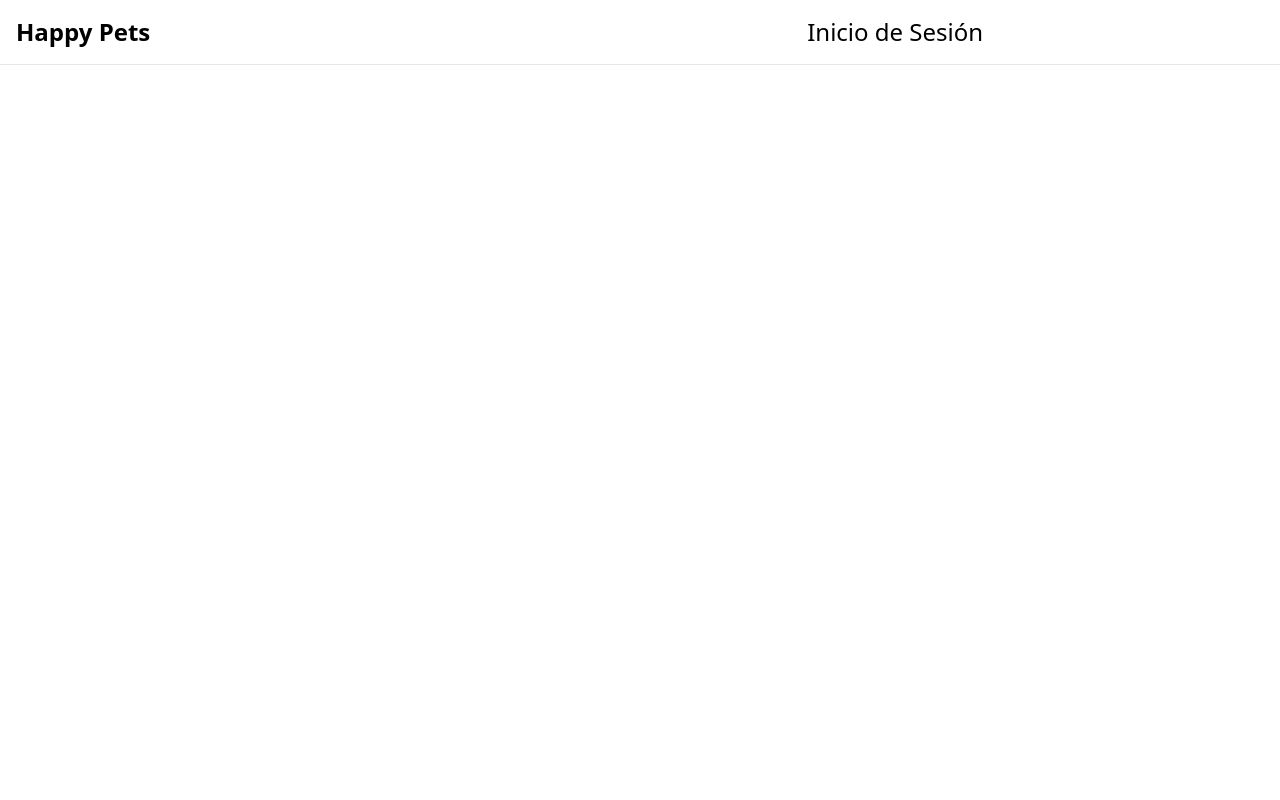
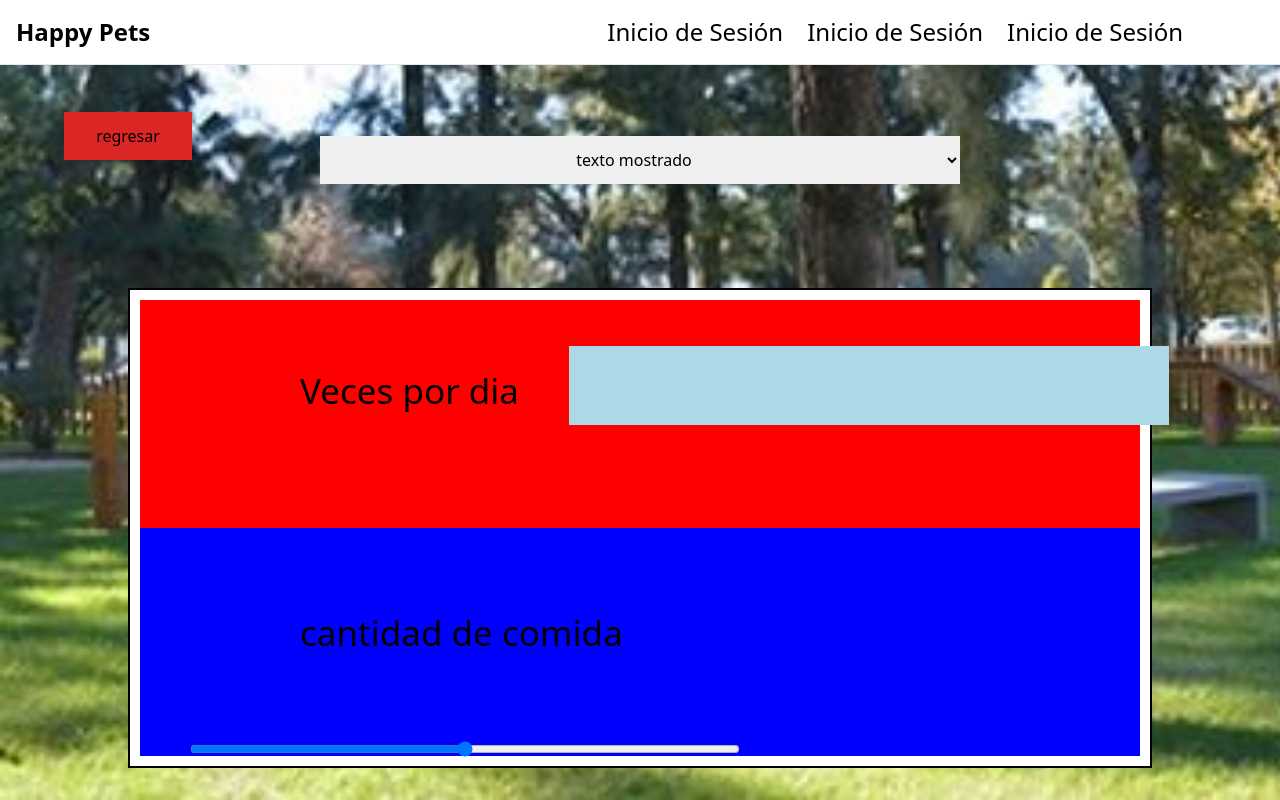
Before and after one commit to Shino2302/HappyPetsWebApp, an Angular app: page /dashboard/config-dispenser in a window 1280 px wide. Built offline with nearby package versions, Linux system fonts and the light colour scheme.

Commit message:
config-dispenser medio terminado

```diff
--- a/src/app/dashboard/pages/config-dispenser/config-dispenser.component.html
+++ b/src/app/dashboard/pages/config-dispenser/config-dispenser.component.html
@@ -1,5 +1,23 @@
-<body style="background-color: red;">
-    <div style="background-color: red;">
-        <button></button>
+<div class="flex flex-col h-screen w-full items-center justify-center bg-gray-900 bg-cover bg-no-repeat" style="background-image: url(../../../../assets/fondo.jpg)">
+    <button class="bg-red-600 relative right-[40%] h-[3rem] w-[8rem]" >regresar</button>
+    <select class="relative w-[50%] size-[3rem] bottom-[3%]" style="text-align: center;">
+        <option value="lo que enviara">texto mostrado</option>
+        <option value="lo que enviara">nada</option>
+
+    </select>
+    <div class="relative flex flex-col items-center w-[80%] top-[10%] h-[60%] p-[10px]" style="border-width: 2px; border-color: black; background-color: white;">
+        <!--
+            contenido de dispensadores:
+            cant_comida
+            Veces por dia
+        -->
+        <div class="w-full h-[50%]" style="background-color: red;">
+            <label style="font-size: 35px; vertical-align: -45px ; margin-left: 10rem;">Veces por dia</label>
+            <input type="number" class="relative top-[20%] left-[5%] w-[60%] h-[35%]" style="background-color: lightblue;font-size: 50px; text-align: center;"/>
+        </div>
+        <div class="w-full h-[50%]" style="background-color: blue;">
+            <label style="font-size: 35px; vertical-align: -100px ; margin-left: 10rem;">cantidad de comida</label>
+            <input type="range" class="relative top-[35%] left-[5%] w-[55%]" />
+        </div>
     </div>
-</body>
+</div>
--- a/src/app/dashboard/pages/my-pets/my-pets.component.html
+++ b/src/app/dashboard/pages/my-pets/my-pets.component.html
@@ -4,13 +4,13 @@
     <!--  CAJA CON CHECKBOXES -->
 
 <div class="flex h-screen w-full items-center justify-center bg-gray-900 bg-cover bg-no-repeat" style="background-image: url(../../../../assets/fondo.jpg)">
-    <div
+
+  <div
       id="carouselDarkVariant"
       class="w-[55%] h-[55%] right-[-2%] relative"
       data-twe-carousel-init
       data-twe-ride="carousel"
 
-      style="background-color: red;"
       >
       <!-- Carousel indicators -->
       <div
@@ -46,8 +46,8 @@
       data-twe-carousel-item
       data-twe-carousel-active>
       <img
-      src="https://i.ibb.co/zH3P2wQ/Mongo-DBLogo.png"
-      class="size-full"
+      src="../../../../assets/dogperfilTEST.jpeg"
+      class=""
       alt="Motorbike Smoke" />
       <div
       class="absolute inset-x-[15%] bottom-5 hidden py-5 text-center text-black md:block">
@@ -64,8 +64,8 @@
   data-twe-carousel-item
   >
   <img
-  src="https://i.ibb.co/zH3P2wQ/Mongo-DBLogo.png"
-  class="size-full"
+  src=""
+  class=""
   alt="Motorbike Smoke" />
   <div
   class="absolute inset-x-[15%] bottom-5 hidden py-5 text-center text-black md:block">
@@ -81,8 +81,8 @@ class="relative float-left -mr-[100%] hidden w-full !transform-none opacity-0 tr
 data-twe-carousel-fade
 data-twe-carousel-item>
 <img
-src="https://mdbcdn.b-cdn.net/img/Photos/Slides/img%20(40).webp"
-class="block w-full"
+src=""
+class=""
 alt="Woman Reading a Book" />
 <div
 class="absolute inset-x-[15%] bottom-5 hidden py-5 text-center text-black md:block">
@@ -148,6 +148,8 @@ class="!absolute !-m-px !h-px !w-px !overflow-hidden !whitespace-nowrap !border-
 
 
 <!--checkbox que aumentaran dependiendo de la cantidad de mascotas que tenga el usuario-->
+
+
 <div class="relative left-[13%] h-[65%] w-[20%] p-[10px]" style="border-width: 2px; border-color: black; background-color: white;">
   <label>
     <input type="checkbox" class="relative"/>
@@ -164,12 +166,12 @@ class="!absolute !-m-px !h-px !w-px !overflow-hidden !whitespace-nowrap !border-
 </div>
 
 <!--   BOTONES A LIMENTAR O EDITAR   -->
-<button class="top-[15rem] right-[65%]  relative flex items-center rounded-lg bg-gradient-to-tr from-orange-600 to-orange-800 p-3 font-sans text-xs font-bold uppercase text-white shadow-md shadow-pink-500/20 transition-all hover:shadow-lg hover:shadow-pink-500/40 active:opacity-[0.85] disabled:pointer-events-none disabled:opacity-50 disabled:shadow-none">
+<button class="top-[37%] right-[65%]  relative flex items-center rounded-lg bg-gradient-to-tr from-orange-600 to-orange-800 p-3 font-sans text-xs font-bold uppercase text-white shadow-md shadow-pink-500/20 transition-all hover:shadow-lg hover:shadow-pink-500/40 active:opacity-[0.85] disabled:pointer-events-none disabled:opacity-50 disabled:shadow-none">
   alimentar
     <i class="fas fa-heart text-lg leading-none"></i>
   </button>
 
-  <button class="top-[15rem] right-[40%]  relative flex items-center rounded-lg bg-gradient-to-tr from-orange-600 to-orange-800 p-3 font-sans text-xs font-bold uppercase text-white shadow-md shadow-pink-500/20 transition-all hover:shadow-lg hover:shadow-pink-500/40 active:opacity-[0.85] disabled:pointer-events-none disabled:opacity-50 disabled:shadow-none">
+  <button class="top-[37%] right-[40%]  relative flex items-center rounded-lg bg-gradient-to-tr from-orange-600 to-orange-800 p-3 font-sans text-xs font-bold uppercase text-white shadow-md shadow-pink-500/20 transition-all hover:shadow-lg hover:shadow-pink-500/40 active:opacity-[0.85] disabled:pointer-events-none disabled:opacity-50 disabled:shadow-none">
     alimentar
     <i class="fas fa-heart text-lg leading-none"></i>
   </button>
--- a/src/shared/shared-menu/shared-menu.component.html
+++ b/src/shared/shared-menu/shared-menu.component.html
@@ -19,6 +19,12 @@
                         <li>
                             <a [routerLink]="item.path" class=" text-black text-2xl transition-all transition-delay:600ms hover:text-blue-500 hover:underline">{{item.title}}</a>
                         </li>
+                        <li>
+                            <a [routerLink]="item.path" class=" text-black text-2xl transition-all transition-delay:600ms hover:text-blue-500 hover:underline">{{item.title}}</a>
+                        </li>
+                        <li>
+                            <a [routerLink]="item.path" class=" text-black text-2xl transition-all transition-delay:600ms hover:text-blue-500 hover:underline">{{item.title}}</a>
+                        </li>
                     }
             </ul>
         </div>
```
